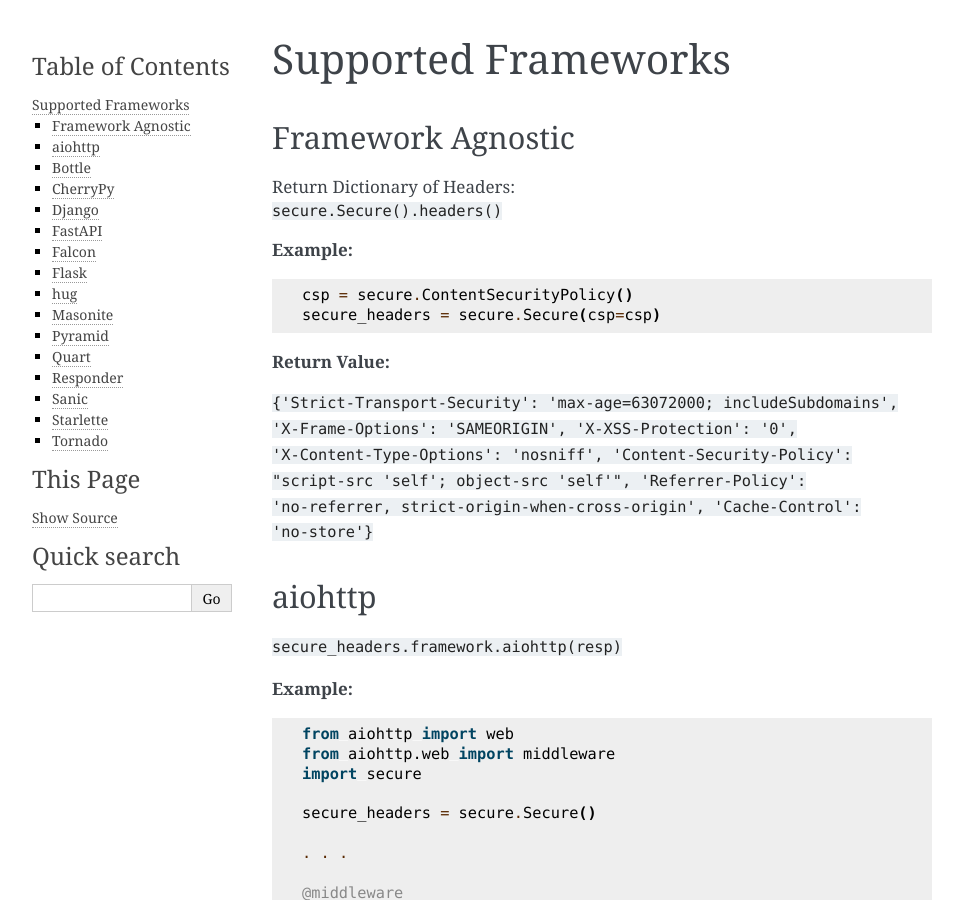
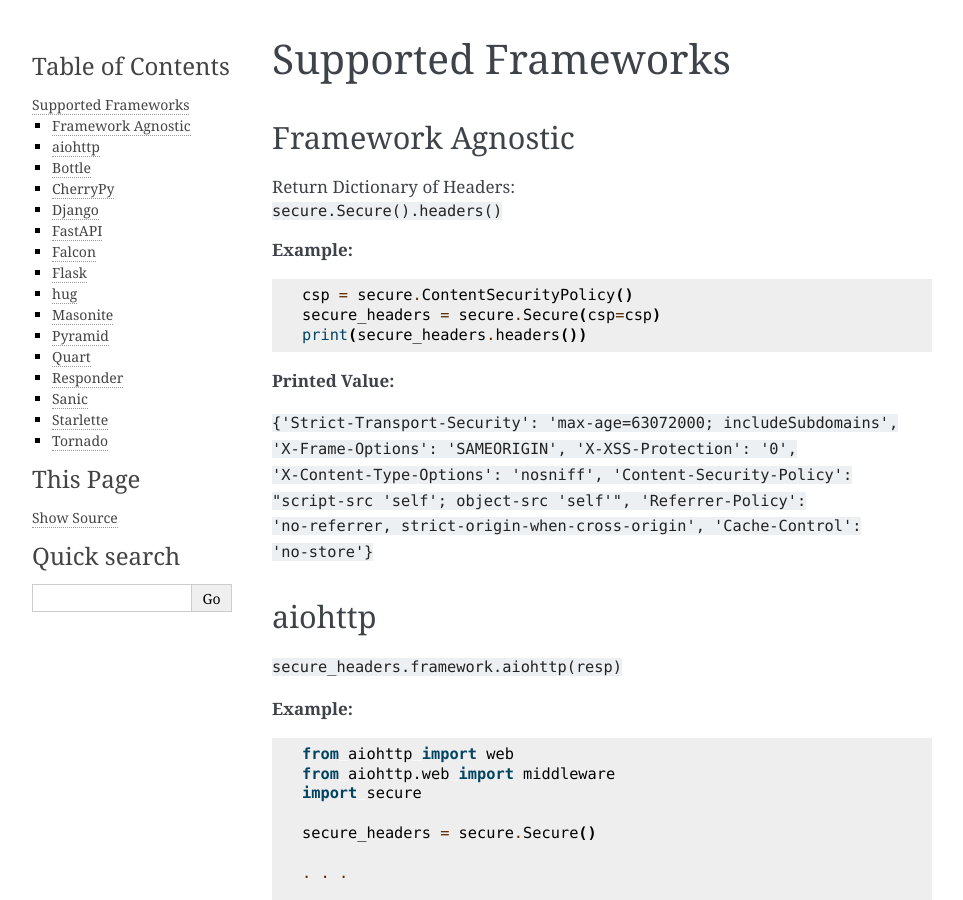
Before and after one commit to TypeError/secure, a Sphinx documentation site: the page built from docs/frameworks.rst, in a window 1280 px wide and 900 px high. Shown: the whole window, without its empty margins (148-1111 px from the left). Built offline with Sphinx 7.4.7, drawn with Linux system fonts in a browser that asks for light colours.

Commit message:
Docs fixes

```diff
--- a/docs/frameworks.rst
+++ b/docs/frameworks.rst
@@ -16,8 +16,9 @@ Framework Agnostic
 
     csp = secure.ContentSecurityPolicy()
     secure_headers = secure.Secure(csp=csp)
+    print(secure_headers.headers())
 
-**Return Value:**
+**Printed Value:**
 
 ``{'Strict-Transport-Security': 'max-age=63072000; includeSubdomains', 'X-Frame-Options': 'SAMEORIGIN', 'X-XSS-Protection': '0', 'X-Content-Type-Options': 'nosniff', 'Content-Security-Policy': "script-src 'self'; object-src 'self'", 'Referrer-Policy': 'no-referrer, strict-origin-when-cross-origin', 'Cache-Control': 'no-store'}``
 
--- a/docs/headers.rst
+++ b/docs/headers.rst
@@ -127,7 +127,7 @@ the following options:
    secure_headers.framework.[framework](response)
 
 
-   **HTTP response headers:**
+**HTTP response headers:**
 
 .. code:: http
 
```
